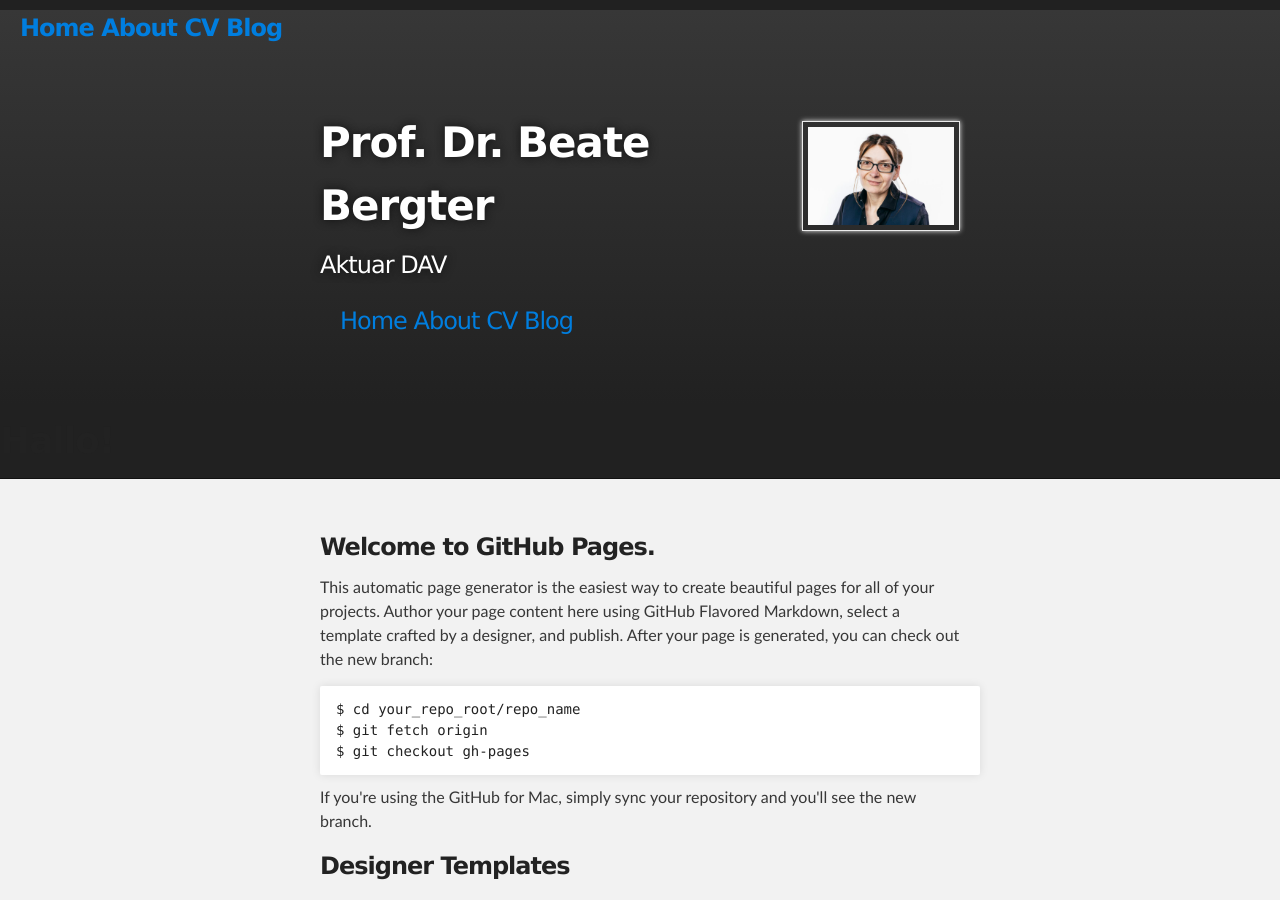
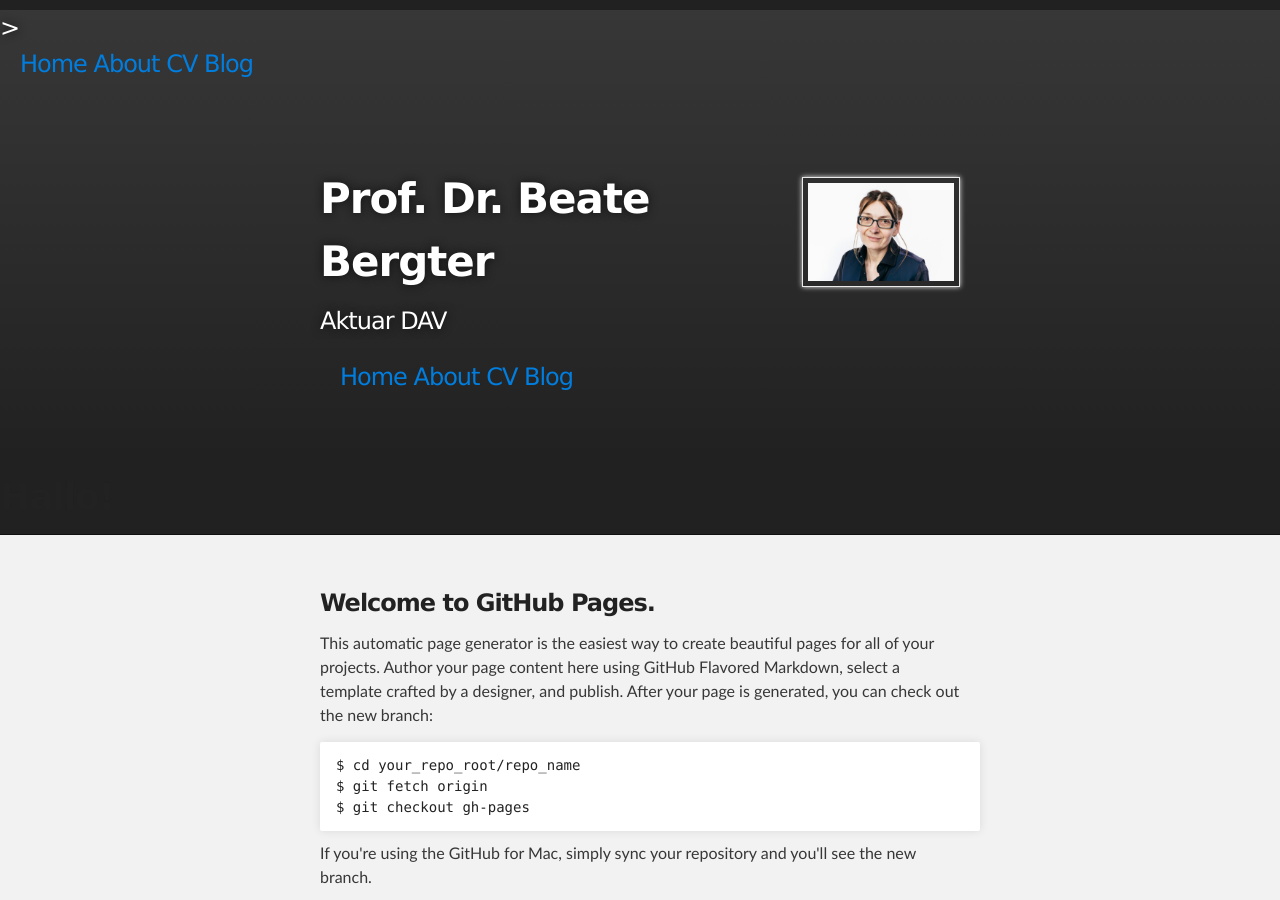
Before and after one commit to bbergter/bbergter, a Jekyll site: the page index.html, which Jekyll copies as it is, in a window 1280 px wide and 900 px high. Built offline with Jekyll 4.4.1, drawn with Linux system fonts in a browser that asks for light colours.

Commit message:
Update index.html

```diff
--- a/index.html
+++ b/index.html
@@ -27,13 +27,13 @@
     <div id="header_wrap" class="outer">
 
 
-      <h3> <nav>
+      <h2 id="project_tagline"> > <nav>
     		<ul class="nav nav-pills pull-right">
         		<a href="/">Home</a>
 	        	<a href="/about">About</a>
         		<a href="/cv">CV</a>
         		<a href="/blog">Blog</a>
-       	</nav> </h3>
+       	</nav> </h2>
 
 
 
```
